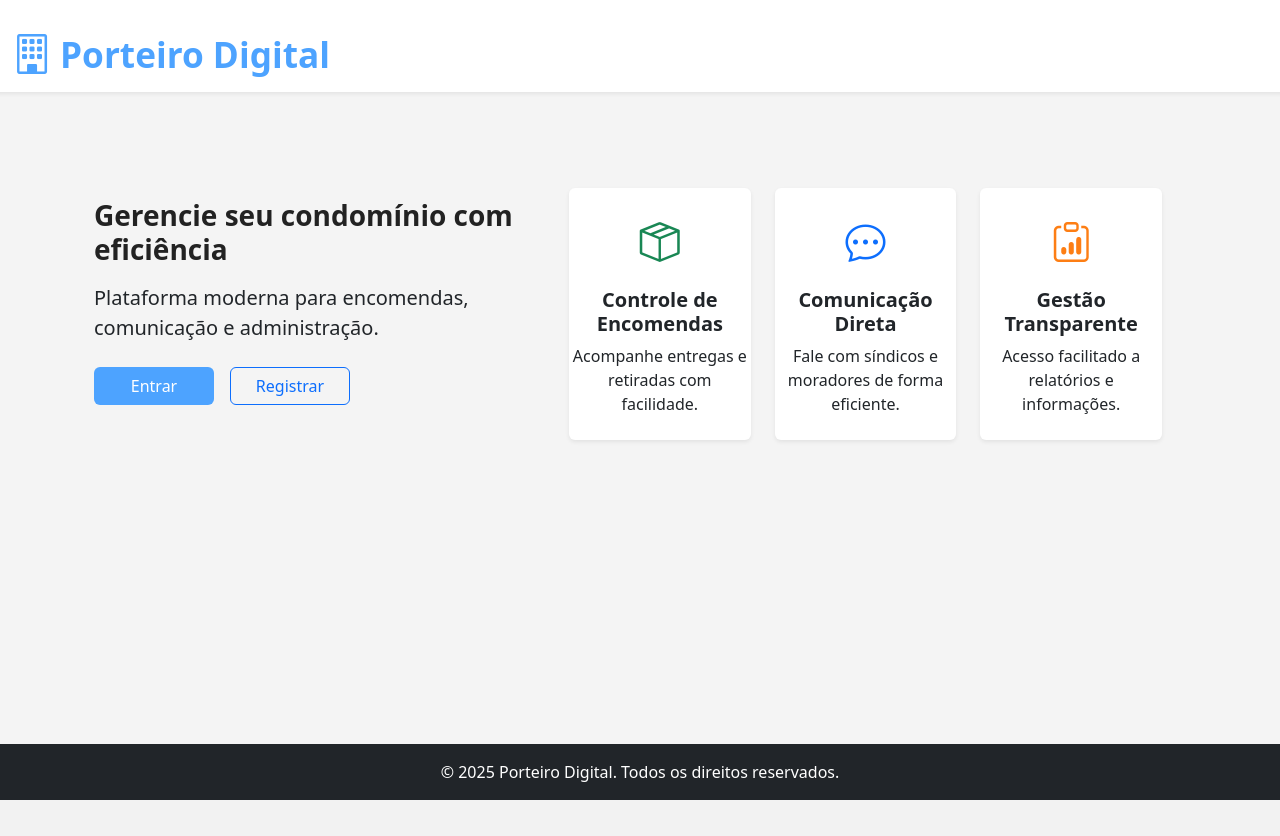
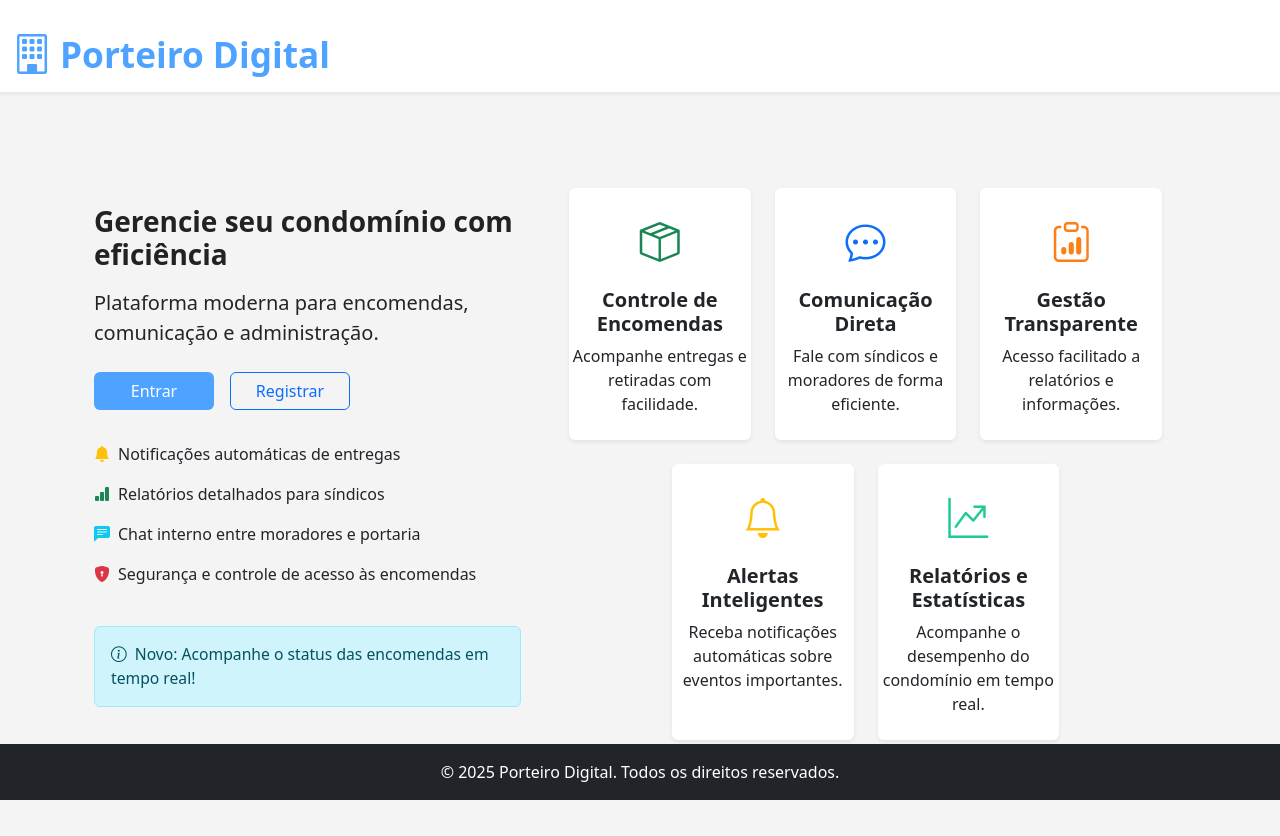
Before and after one commit to NicolasGayb/PorteiroDigital, a Flask app: page / in a window 1280 px wide. Before the commit the page ends 800 px from the top, so only its background shows below. Run offline with Flask 3, Linux system fonts and the light colour scheme.

Commit message:
remodelar homepage

```diff
--- a/templates/index.html
+++ b/templates/index.html
@@ -20,13 +20,22 @@
     </div>
     <!-- Hero e recursos -->
     <div class="container-xl py-5">
-      <div class="row align-items-center justify-content-between flex-lg-nowrap flex-wrap">
+      <div class="row align-items-stretch justify-content-between flex-lg-nowrap flex-wrap">
         <div class="col-lg-5 col-md-7 col-12 px-4 py-5 d-flex flex-column justify-content-center align-items-start">
           <h3 class="fw-bold mb-3" style="color: #222;">Gerencie seu condomínio com eficiência</h3>
           <p class="lead mb-4">Plataforma moderna para encomendas, comunicação e administração.</p>
           <div class="d-flex gap-3 mb-4">
             <a href="/login" class="btn" style="background: #4da3ff; color: #fff; font-weight: 500; min-width: 120px;">Entrar</a>
             <a href="/register" class="btn btn-outline-primary" style="font-weight: 500; min-width: 120px;">Registrar</a>
+          </div>
+          <ul class="list-group list-group-flush w-100 mb-4">
+            <li class="list-group-item bg-transparent border-0 ps-0"><i class="bi bi-bell-fill text-warning me-2"></i>Notificações automáticas de entregas</li>
+            <li class="list-group-item bg-transparent border-0 ps-0"><i class="bi bi-bar-chart-fill text-success me-2"></i>Relatórios detalhados para síndicos</li>
+            <li class="list-group-item bg-transparent border-0 ps-0"><i class="bi bi-chat-left-text-fill text-info me-2"></i>Chat interno entre moradores e portaria</li>
+            <li class="list-group-item bg-transparent border-0 ps-0"><i class="bi bi-shield-lock-fill text-danger me-2"></i>Segurança e controle de acesso às encomendas</li>
+          </ul>
+          <div class="alert alert-info mt-2 w-100" style="font-size: 0.98rem;">
+            <i class="bi bi-info-circle me-1"></i> Novo: Acompanhe o status das encomendas em tempo real!
           </div>
         </div>
         <div class="col-lg-7 col-md-12 col-12 px-4 py-5">
@@ -58,6 +67,24 @@
                 <p class="mb-0">Acesso facilitado a relatórios e informações.</p>
               </div>
             </div>
+            <div class="col-md-4 col-12">
+              <div class="card border-0 shadow-sm py-4 h-100 text-center">
+                <div class="mb-3">
+                  <i class="bi bi-bell" style="font-size: 2.5rem; color: #ffc107;"></i>
+                </div>
+                <h5 class="fw-bold">Alertas Inteligentes</h5>
+                <p class="mb-0">Receba notificações automáticas sobre eventos importantes.</p>
+              </div>
+            </div>
+            <div class="col-md-4 col-12">
+              <div class="card border-0 shadow-sm py-4 h-100 text-center">
+                <div class="mb-3">
+                  <i class="bi bi-graph-up-arrow" style="font-size: 2.5rem; color: #20c997;"></i>
+                </div>
+                <h5 class="fw-bold">Relatórios e Estatísticas</h5>
+                <p class="mb-0">Acompanhe o desempenho do condomínio em tempo real.</p>
+              </div>
+            </div>
           </div>
         </div>
       </div>
```
